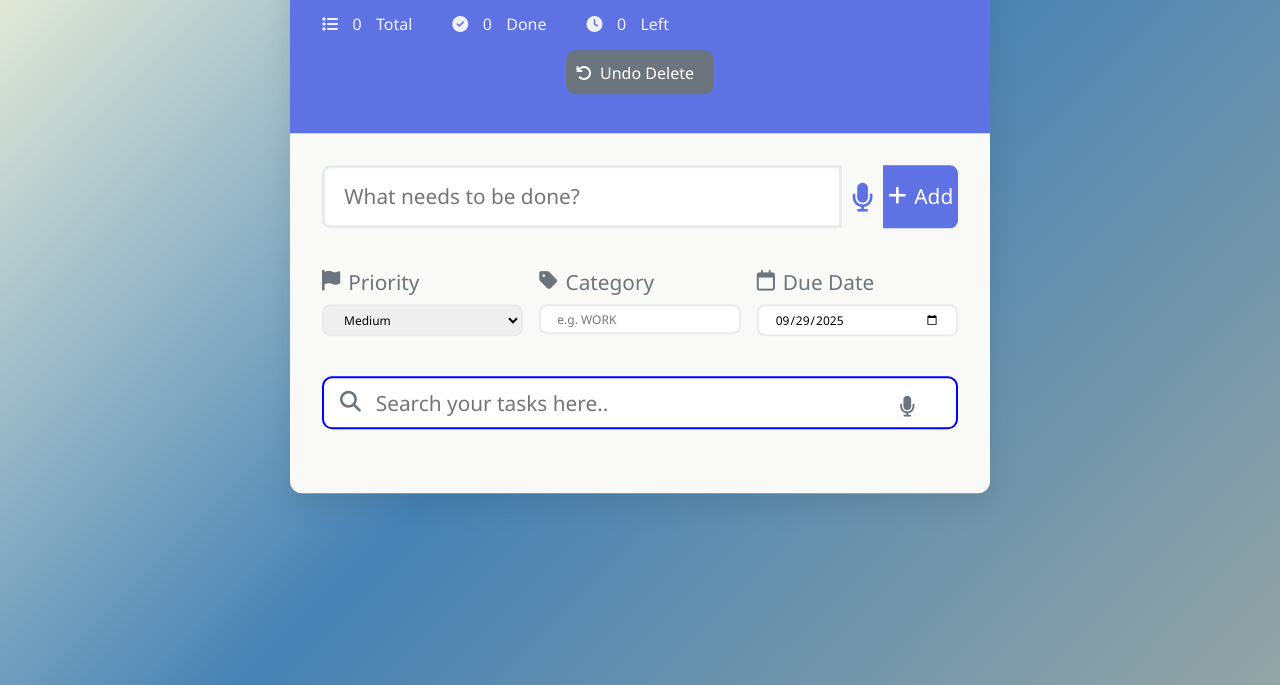
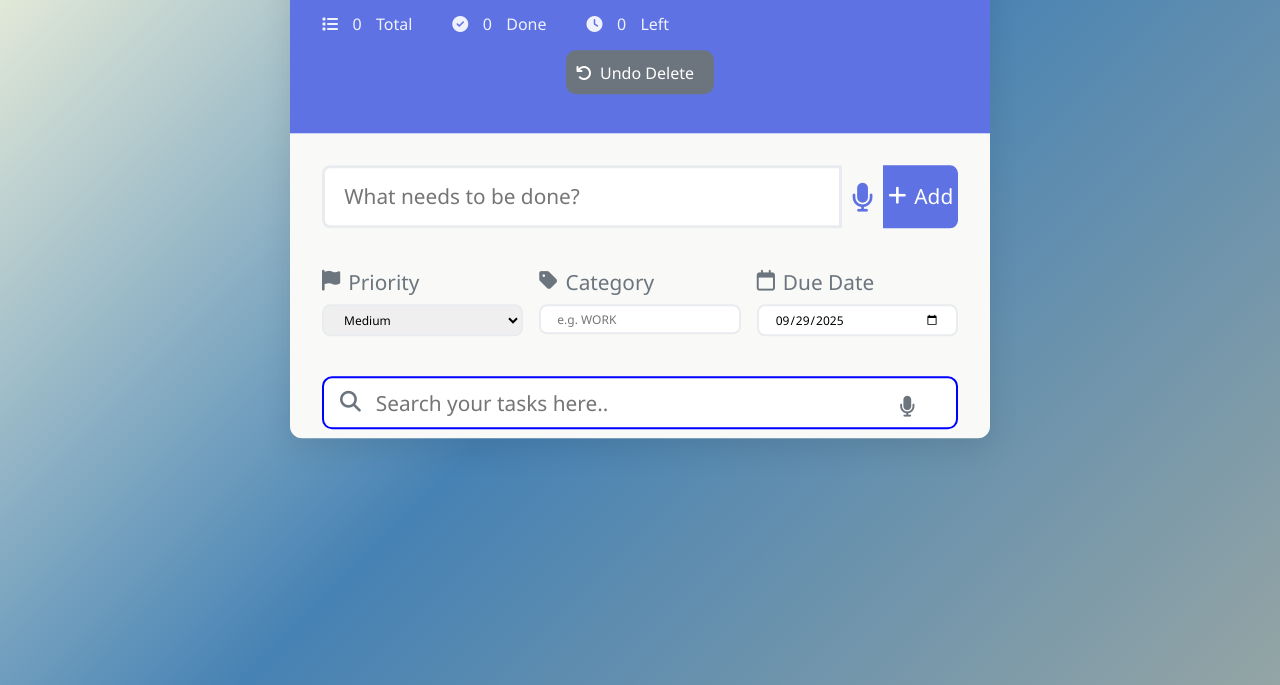
Before and after one commit to PoojaReddy7/TaskMaster-Pro, a plain HTML site: page index.html in a window 1280 px wide. Shown: the part 115-800 px from the top of the page. Drawn offline with Linux system fonts and the light colour scheme.

Commit message:
Update index.html

```diff
--- a/index.html
+++ b/index.html
@@ -35,6 +35,7 @@
         .app-container {
             width: 90%;
             max-width: 700px;
+            height: 530px;
             margin: 0 auto;
             background: rgb(249, 249, 247);
             border-radius: 12px;
```
